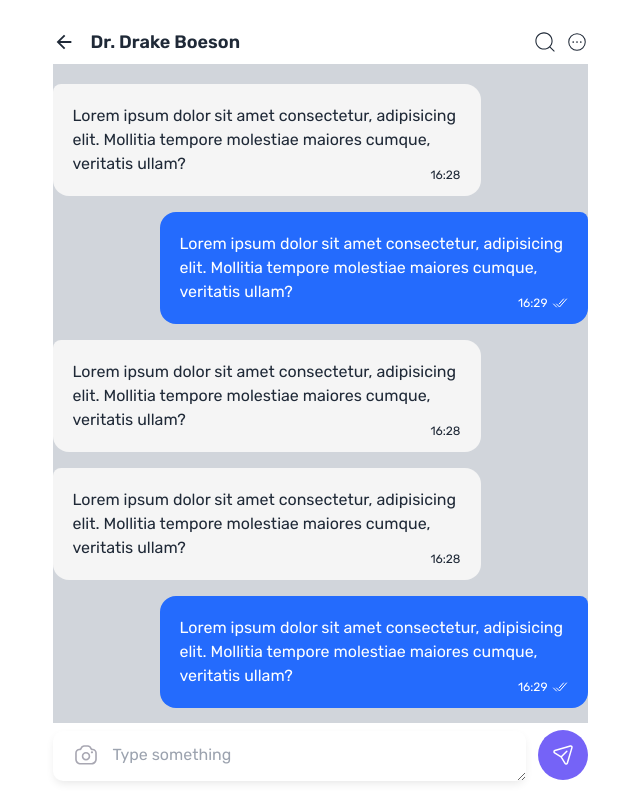
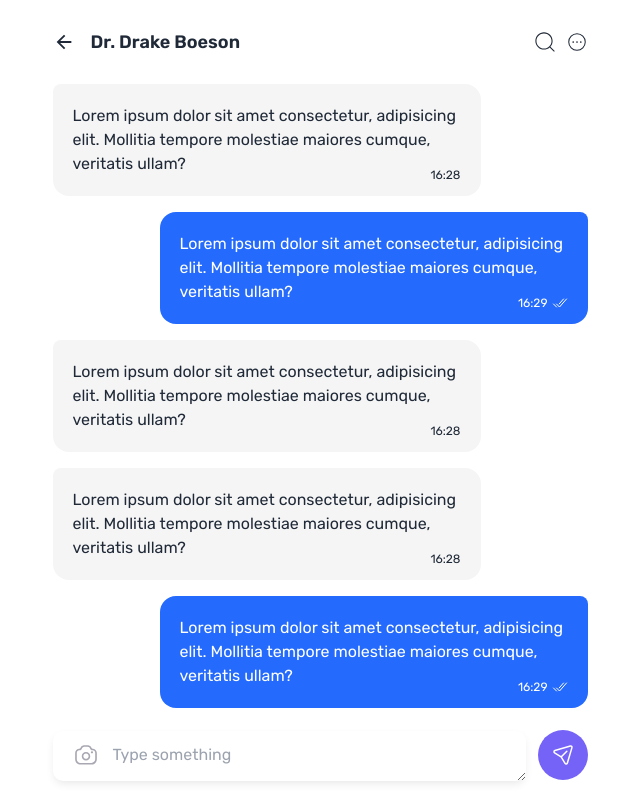
Before and after one commit to Anirat04/stepper-app, a React (Vite) app: page /chat in a window 1280 px wide. Shown: the whole page, without its empty margins (320-960 px from the left). Built offline with nearby package versions, Linux system fonts and the light colour scheme.

Commit message:
Checking fo update

```diff
--- a/src/components/ChatCompo/ChatCompo.jsx
+++ b/src/components/ChatCompo/ChatCompo.jsx
@@ -37,7 +37,7 @@ const ChatCompo = () => {
       </div>
 
       {/* Chat divs */}
-      <div className="relative overflow-y-auto h-svh pb-20 bg-gray-300">
+      <div className="relative overflow-y-auto h-svh pb-20">
         <div className="flex flex-col gap-4 pt-5">
           <div className="bg-[#f5f5f5] p-5 rounded-b-2xl rounded-tr-2xl rounded-tl-lg max-w-[80%] relative">
             <p>
```
